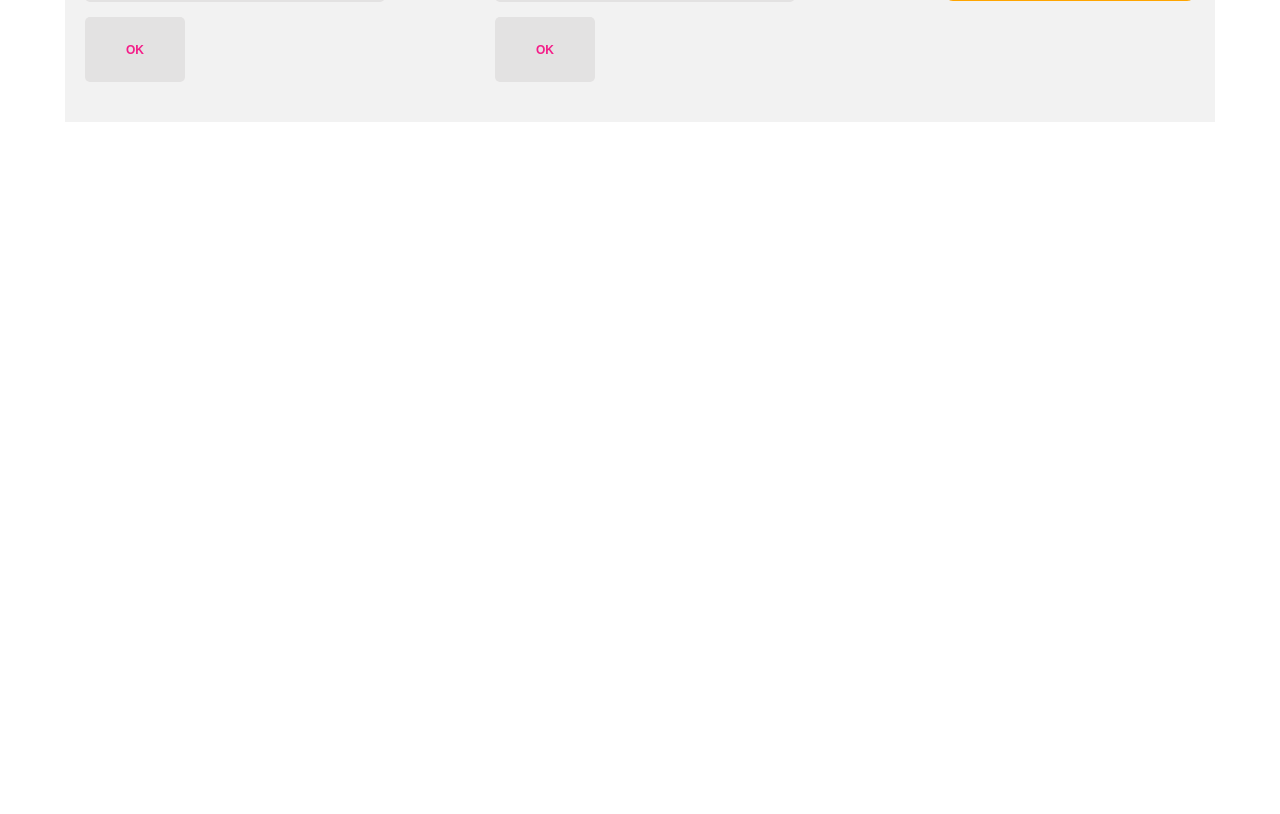
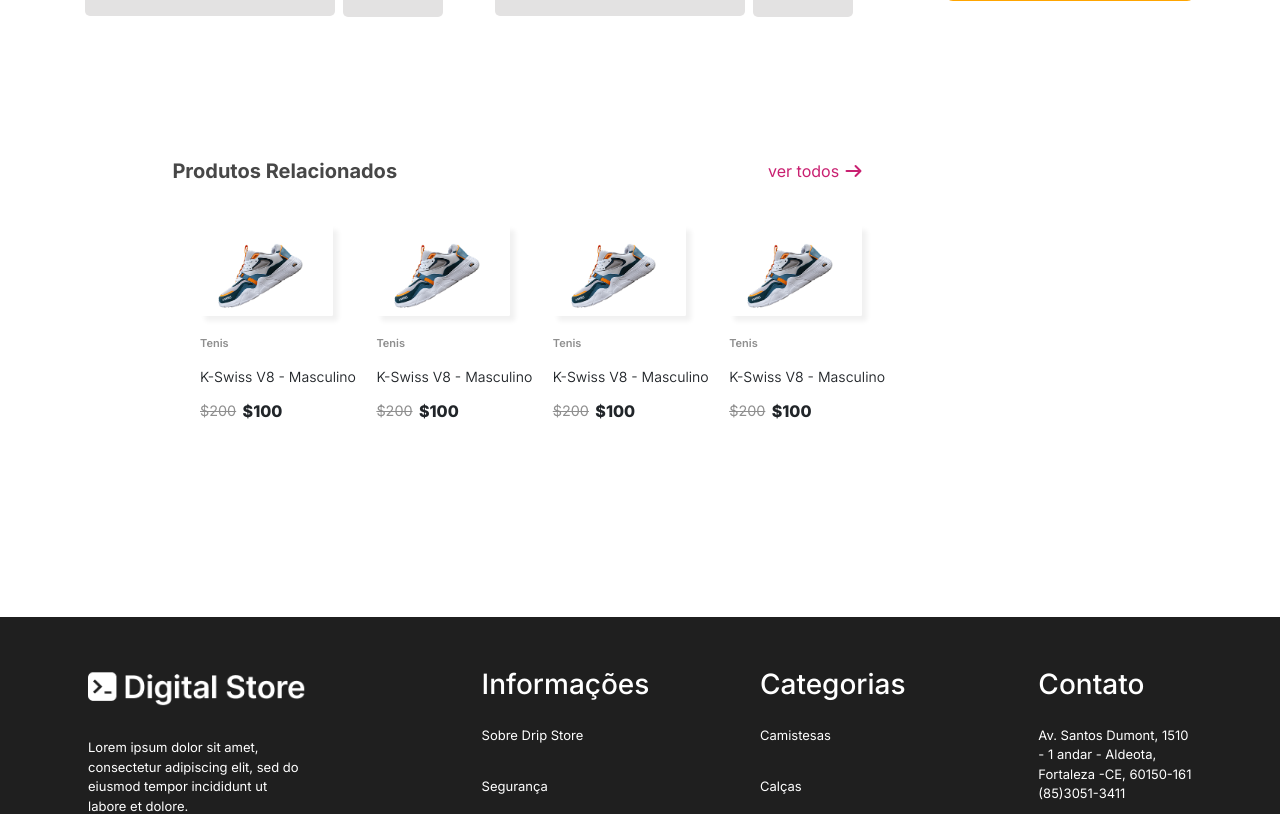
Before and after one commit to DevWesleyMatos/LojaDeSapato-React-, a React (Vite) app: page /cart in a window 1280 px wide. Shown: the part 480-1294 px from the top of the page. Before the commit the page ends 800 px from the top, so only its background shows below. Built offline with nearby package versions, Linux system fonts and the light colour scheme; a web font is replaced by a local one.

Commit message:
CatPage Concluída

```diff
--- a/src/Components/Banner/Banner.css
+++ b/src/Components/Banner/Banner.css
@@ -130,7 +130,7 @@
   border: none;
   border-radius: 5px;
   background-color: whitesmoke;
-  width: 300px;
+  width: 250px;
   height: 65px;
 }
 
--- a/src/Components/Banner/Banner.jsx
+++ b/src/Components/Banner/Banner.jsx
@@ -101,7 +101,6 @@
           <button id="orange-button">Continuar</button>
         </div>
 
-
       </section>
 
     </>
--- a/src/Components/Footer/Footer.css
+++ b/src/Components/Footer/Footer.css
@@ -47,7 +47,7 @@
     display: flex;
     flex-direction: column;
     padding: 4vw;
-    width: 18vw;
+    width: 20vw;
     gap: 2vh;
 }
 
--- a/src/Components/Footer/Footer.jsx
+++ b/src/Components/Footer/Footer.jsx
@@ -35,7 +35,7 @@
                     </div>
                     <div id="footer-contact">
                             <h3>Contato</h3>
-                            <p>Av. Santos Dumont, 1510-1 andar - Aldeota, Fortaleza - CE, 60150-161 (85)3051-3411 </p>
+                            <p>Av. Santos Dumont, 1510 - 1 andar - Aldeota, Fortaleza -CE, 60150-161 (85)3051-3411</p>
                     </div>
                 </div>
 
--- a/src/Components/RelatedProducts/RelatedProducts.css
+++ b/src/Components/RelatedProducts/RelatedProducts.css
@@ -1,29 +1,35 @@
 @import url('https://fonts.googleapis.com/css2?family=Inter:ital,opsz,wght@0,14..32,100..900;1,14..32,100..900&display=swap');
 
-section{
-
+.related-products{
   font-family: "Inter", sans-serif;
-  background-color: #f2f2f2;
+  width: 70%;
+  margin: 70px;
+  padding: 2rem 0;
+  max-width: 1100px;
+  display: flex;
+  flex-direction: column;
+  justify-content: flex-start;
 
 }
 
-#H1{
+.h1{
   height: 10px;
   display: flex;
   margin-left: 8vw;
   color:#474747;
   font-weight: 700;
+  font-size: 20px;
+}
 
-}
-#descricao{
-
+.descricao{
     display: flex;
     justify-content: space-between;
+    margin-bottom:  1rem;
 }
-#arrow{
+
+.arrow{
     margin-right: 8vw;
     color: #C92071;
-
 }
 
 .cards{
@@ -31,7 +37,6 @@
     justify-content: space-around;
     line-height: 1vh;
     width: 13vw;
-
 }
 
 .sneker{
@@ -39,42 +44,52 @@
     font-size:11px;
     font-weight: 600;
 }
+
 .V8{
     display: flex;
     font-weight: 350;
-    font-size: 16px;
+    font-size: 14px;
 }
+
 .price{
    text-decoration: line-through ;
    color: #8F8F8F;
    font-weight: 400;
 }
+
 .image{
     background-color: white;
     box-shadow: 5px 5px 5px rgba(0, 0, 0, 0.059);
     border-radius: 1%;
     margin-bottom: 8%;
-    height: 25vh;
+    display: flex;
+    width: 80%;
+}
 
-
-}
 .image img{
-    width: 12vw;
+    width: 80%;
+    display: flex;
 }
 
 .card{
     border: none;
     background-color: transparent;
+    display: flex;
+    flex-direction: column;
+    gap: 10px;
 }
+
 .prices{
     display: flex;
     gap: 0.5vw;
     font-weight: 800;
 }
 
-#cartoes{
+.cartoes{
     display: flex;
     justify-content: space-around;
     align-items: center;
-    padding: 10px 80px;
+    padding: 10px 130px;
+    width: 30%;
+    gap: 10px;
 }
--- a/src/Components/RelatedProducts/RelatedProducts.jsx
+++ b/src/Components/RelatedProducts/RelatedProducts.jsx
@@ -1,17 +1,17 @@
 import "./RelatedProducts.css";
-import Tenis from "../../assets/tenis.png";
+import Tenis from "../../assets/ShoeCard.png";
 
 function RelatedProducts() {
   return (
     <>
-      <section >
-        <div id="descricao">
-          <h5 id="H1">Produtos Relacionados</h5>
-          <p id="arrow">
-            ver todos <i class="fa-solid fa-arrow-right"></i>
+      <section className="related-products">
+        <div className="descricao">
+          <h5 className="h1">Produtos Relacionados</h5>
+          <p className="arrow">
+            ver todos <i className="fa-solid fa-arrow-right"></i>
           </p>
         </div>
-        <section id="cartoes">
+        <section className="cartoes">
           <div className="cards">
             <div className="card">
               {" "}
@@ -72,21 +72,6 @@
               </div>
             </div>
           </div>
-                    <div className="cards">
-            <div className="card">
-              {" "}
-              <div className="image">
-                {" "}
-                <img src={Tenis} alt="" />
-              </div>
-              <p className="sneker">Tenis</p>
-              <p className="V8">K-Swiss V8 - Masculino</p>
-              <div className="prices">
-                <p className="price">$200</p>
-                <p>$100</p>
-              </div>
-            </div>
-          </div>
         </section>
       </section>
     </>
--- a/src/Pages/CartPage.jsx
+++ b/src/Pages/CartPage.jsx
@@ -1,12 +1,15 @@
 import Banner from "../Components/Banner/Banner"
+import Footer from "../Components/Footer/Footer"
 import Header from "../Components/Header/Header"
-
+import RelatedProducts from "../Components/RelatedProducts/RelatedProducts"
 
 function CartPage() {
   return (
     <>
         <Header/>
         <Banner/>
+        <RelatedProducts/>
+        <Footer/>
     </>
   )
 }
--- a/src/Pages/Productspage.jsx
+++ b/src/Pages/Productspage.jsx
@@ -1,13 +1,12 @@
-import Banner from "../Components/Banner/Banner"
 import Footer from "../Components/Footer/Footer"
 import Header from "../Components/Header/Header"
-
+import RelatedProducts from "../Components/RelatedProducts/RelatedProducts"
 
 function Productspage() {
   return (
     <>
         <Header/>
-        <Banner/>
+        <RelatedProducts/>
         <Footer/>
     </>
   )
```
